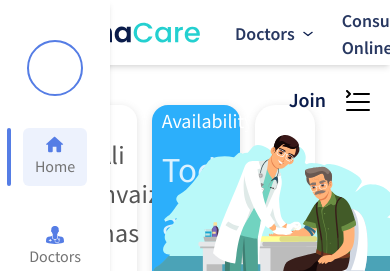
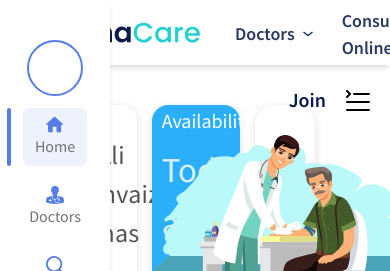
Before and after one commit to HuzaifaYaqoob/TraumaCare-Web, a Django app: page /doctor/profile/view/ in a window 390 px wide. Shown: the top 271 px of the page. Run offline with Django 4.2, Linux system fonts and the light colour scheme; data that the repository does not hold is empty.

Commit message:
header responsive sidebar

```diff
--- a/Trauma/templates/Components/Header.html
+++ b/Trauma/templates/Components/Header.html
@@ -339,9 +339,8 @@
                     </div>
                 </div>
             </div>
-            <div class="p-4 py-10 bg-white shadow-md fixed top-0 left-0 items-center">
-                <div class="flex flex-col items-center justify-between gap-14">
-                <div class="flex flex-col gap-8 items-center">
+            <div class="p-4 py-10 bg-white shadow-md fixed top-0 left-0 items-center h-[100vh]">
+                <div class="flex flex-col gap-3 items-center">
                     <div class="w-14 h-14  border-[2px] border-[#557de5] rounded-full">
 
                     </div>
@@ -393,9 +392,6 @@
                         <svg class="m-auto" width="18" height="18" viewBox="0 0 11 13" fill="none" xmlns="http://www.w3.org/2000/svg">
                             <path d="M11 2.75C11 3.92945 10.0406 4.88889 8.86111 4.88889C7.68167 4.88889 6.72222 3.92945 6.72222 2.75C6.72222 1.57056 7.68167 0.611114 8.86111 0.611114C10.0406 0.611114 11 1.57056 11 2.75ZM9.77778 5.98278C9.47222 6.06223 9.16667 6.11111 8.86111 6.11111C7.97019 6.1095 7.11621 5.75486 6.48623 5.12488C5.85625 4.4949 5.50162 3.64093 5.5 2.75C5.5 1.85167 5.85444 1.03889 6.41667 0.433892C6.30576 0.297945 6.16593 0.188452 6.00735 0.113391C5.84877 0.0383308 5.67545 -0.000406086 5.5 3.20997e-06C4.82778 3.20997e-06 4.27778 0.550003 4.27778 1.22223V1.39945C2.46278 1.93723 1.22222 3.60556 1.22222 5.5V9.16667L0 10.3889V11H11V10.3889L9.77778 9.16667V5.98278ZM5.5 12.8333C6.17833 12.8333 6.72222 12.2894 6.72222 11.6111H4.27778C4.27778 11.9353 4.40655 12.2461 4.63576 12.4754C4.86497 12.7046 5.17585 12.8333 5.5 12.8333Z" fill="#557DE5"/>
                             </svg>
-
-
-
                             <p class="text-[#737373]">Notify</p>
                             <div class="absolute hidden group-hover:flex  h-full rounded-lg w-1 bg-[#557de5] top-0 left-[-10px]">
 
@@ -405,20 +401,10 @@
                         <svg class="m-auto " width="18" height="18" viewBox="0 0 12 12" fill="none" xmlns="http://www.w3.org/2000/svg">
                             <path fill-rule="evenodd" clip-rule="evenodd" d="M5.36363 0H6.63637C7.33928 0 7.9091 0.537258 7.9091 1.2C7.9091 1.95841 8.72056 2.44059 9.38667 2.07798L9.45432 2.04116C10.0631 1.70979 10.8415 1.90644 11.1929 2.48039L11.8293 3.51962C12.1807 4.09357 11.9722 4.82748 11.3634 5.15885C10.697 5.52162 10.697 6.47838 11.3634 6.84115C11.9722 7.17252 12.1807 7.90643 11.8293 8.48038L11.1929 9.51961C10.8415 10.0936 10.0631 10.2902 9.45432 9.95884L9.38667 9.92202C8.72056 9.55941 7.9091 10.0416 7.9091 10.8C7.9091 11.4627 7.33928 12 6.63637 12H5.36363C4.66072 12 4.0909 11.4627 4.0909 10.8C4.0909 10.0416 3.27944 9.55942 2.61333 9.92202L2.54568 9.95885C1.93694 10.2902 1.15855 10.0936 0.807092 9.51962L0.170726 8.48039C-0.180729 7.90644 0.0278402 7.17253 0.636579 6.84116C1.30301 6.47838 1.30301 5.52162 0.63658 5.15884C0.0278412 4.82747 -0.180728 4.09356 0.170727 3.51961L0.807093 2.48038C1.15855 1.90643 1.93694 1.70978 2.54568 2.04115L2.61333 2.07798C3.27944 2.44058 4.0909 1.95841 4.0909 1.2C4.0909 0.537259 4.66072 0 5.36363 0ZM6.00001 8C7.10458 8 8.00001 7.10457 8.00001 6C8.00001 4.89543 7.10458 4 6.00001 4C4.89544 4 4.00001 4.89543 4.00001 6C4.00001 7.10457 4.89544 8 6.00001 8Z" fill="#557DE5"/>
                         </svg>
-
-
-
-
                         <p class="text-[#737373]">Notify</p>
                         <div class="absolute hidden group-hover:flex  h-full rounded-lg w-1 bg-[#557de5] top-0 left-[-10px]">
-
                         </div>
                     </div>
-                    <div class="hover:bg-[#557de51a] px-6 py-4 rounded-full relative group cursor-pointer" >
-                            <P class="text-[#557de5] text-xl font-bold">+</P>
-                    </div>
-                </div>
-
                     <div class="cursor-pointer">
                         <svg class="m-auto" width="18" height="18" viewBox="0 0 12 13" fill="none" xmlns="http://www.w3.org/2000/svg">
                             <path opacity="0.4" d="M2.66667 4.5L9.33333 4.5C10.8061 4.5 12 5.69391 12 7.16667V9.83333C12 11.3061 10.8061 12.5 9.33333 12.5H2.66667C1.19391 12.5 1.8094e-07 11.3061 1.16564e-07 9.83333L0 7.16667C-6.43764e-08 5.69391 1.19391 4.5 2.66667 4.5Z" fill="#557DE5"/>
@@ -428,6 +414,7 @@
                         <p class="text-[#737373] ">lag out</p>
                     </div>
                 </div>
+
             </div>
         </div>
     </div>
```
Lines whose indentation alone changed are shown as unchanged.
